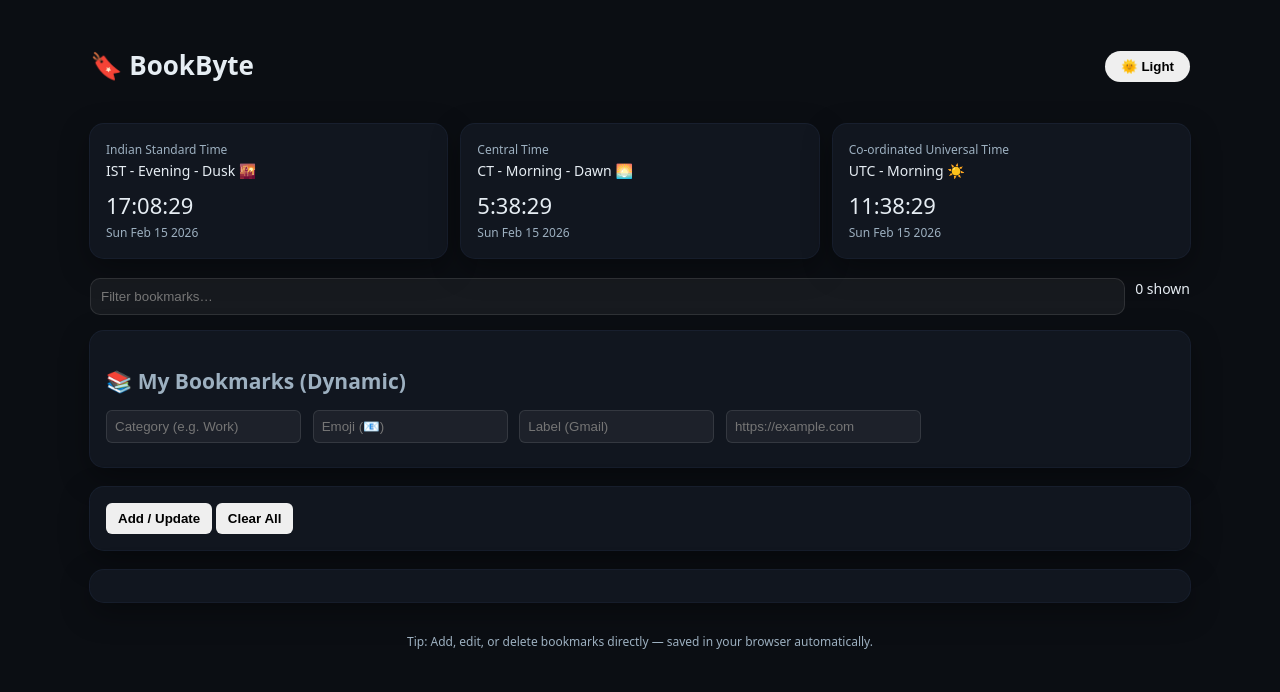
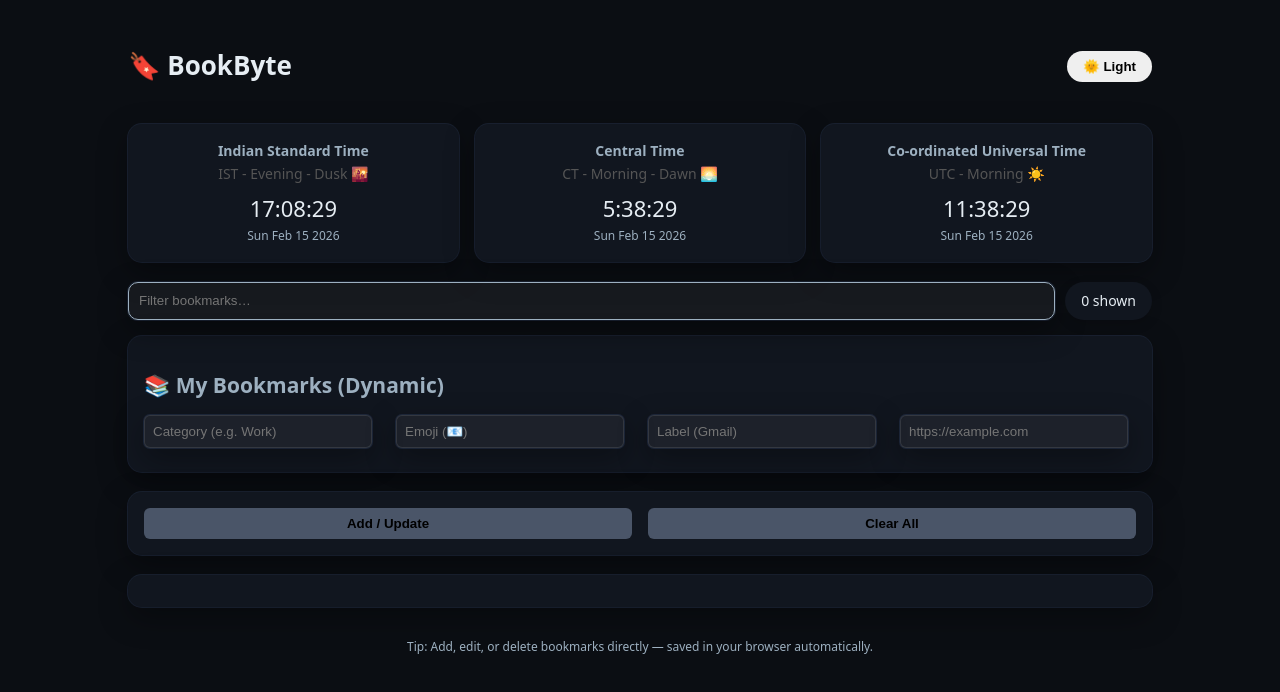
Before and after one commit to prajwallanjewar01/BookDash, a plain HTML site: page index.html in a window 1280 px wide. Drawn offline with Linux system fonts and the light colour scheme.

Commit message:
Update style.css

```diff
--- a/style.css
+++ b/style.css
@@ -63,9 +63,10 @@ body.light {
   padding: 16px;
   border-radius: var(--radius);
   box-shadow: var(--card-glow);
+  text-align: center;
 }
 
-.clock-title { font-size: 12px; color: var(--muted); }
+.clock-title { font-size: 14px; font-weight: bold; color: var(--muted); }
 .clock-time { font-size: 22px; margin-top: 6px; }
 .clock-date { font-size: 12px; color: var(--muted); }
 
@@ -82,6 +83,23 @@ body.light {
   border: 1px solid rgba(255,255,255,0.1);
   background: rgba(255,255,255,0.05);
   color: var(--text);
+  box-shadow: var(--card-glow);
+}
+
+
+.badge {
+  display: inline-flex;        /* helps center text */
+  align-items: center;         /* vertical center */
+  justify-content: center;     /* horizontal center */
+
+  padding: 8px 16px;
+  border-radius: 20px;         /* pill shape */
+  background: var(--surface);  /* or any color */
+
+  box-shadow: 0 4px 12px rgba(0, 0, 0, 0.15); /* soft shadow */
+
+  font-weight: 500;
+  text-align: center;
 }
 
 .section {
@@ -105,6 +123,7 @@ body.light {
   border: 1px solid rgba(255,255,255,0.1);
   background: rgba(255,255,255,0.05);
   color: var(--text);
+   box-shadow: var(--card-glow);
 }
 
 #bookmark-form button {
@@ -113,6 +132,7 @@ body.light {
   border-radius: 6px;
   cursor: pointer;
   font-weight: bold;
+  background-color: #4a5568;
 }
 
 #bookmark-list h3 {
@@ -148,3 +168,102 @@ body.light {
 a:visited {
   color: inherit; /* Or set it to the same as a:link or a:hover */
 }
+
+.clock-row {
+  display: grid;
+  gap: 16px;
+}
+
+/* Mobile + Tablet */
+@media (max-width: 1024px) {
+  .clock-row {
+    grid-template-columns: 1fr 1fr; /* 2 equal columns */
+  }
+
+  /* Make IST take full width */
+  .clock-row .card:first-child {
+    grid-column: span 2;
+  }
+}
+
+/* Desktop */
+@media (min-width: 1025px) {
+  .clock-row {
+    grid-template-columns: repeat(3, 1fr); /* 3 equal columns */
+  }
+}
+
+
+#bookmark-form {
+  display: grid;
+  gap: 16px;
+}
+
+/* 💻 Desktop */
+@media (min-width: 1025px) {
+  #bookmark-form {
+    grid-template-columns: repeat(4, 1fr);
+  }
+
+  #bookmark-form button {
+    grid-column: span 2; /* buttons take half row */
+  }
+}
+
+/* 📲 Tablet */
+@media (max-width: 1024px) and (min-width: 601px) {
+  #bookmark-form {
+    grid-template-columns: repeat(2, 1fr);
+  }
+
+  #bookmark-form button {
+    grid-column: span 2; /* buttons full width */
+  }
+}
+
+/* 📱 Mobile */
+@media (max-width: 600px) {
+  #bookmark-form {
+    grid-template-columns: 1fr;
+  }
+}
+button {
+  transition: all 0.2s ease;
+}
+button:hover {
+  transform: scale(1.05);
+  opacity: 0.9;
+}
+.search input {
+  border: 1px solid var(--muted);
+}
+
+.clock-phase {
+  font-size: 14px;
+  margin-bottom: 6px;
+  font-weight: 500;
+  color: #555;
+}
+
+
+
+.wrap {
+  margin: 0 auto;
+  padding: 28px 18px 60px;
+  width: 95%; /* default mobile first */
+}
+
+/* Tablet */
+@media (min-width: 601px) {
+  .wrap {
+    width: 90%;
+  }
+}
+
+/* Desktop */
+@media (min-width: 1025px) {
+  .wrap {
+    width: 80%;
+    max-width: 1400px;
+  }
+}
```
